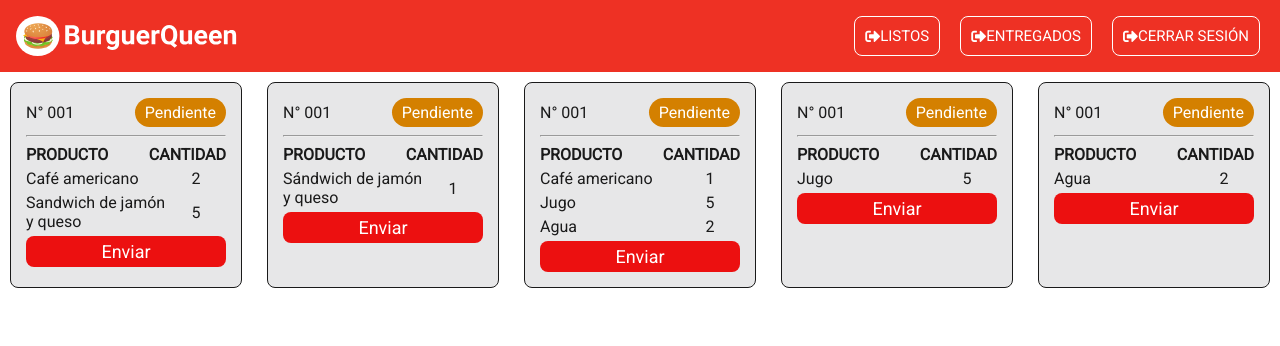
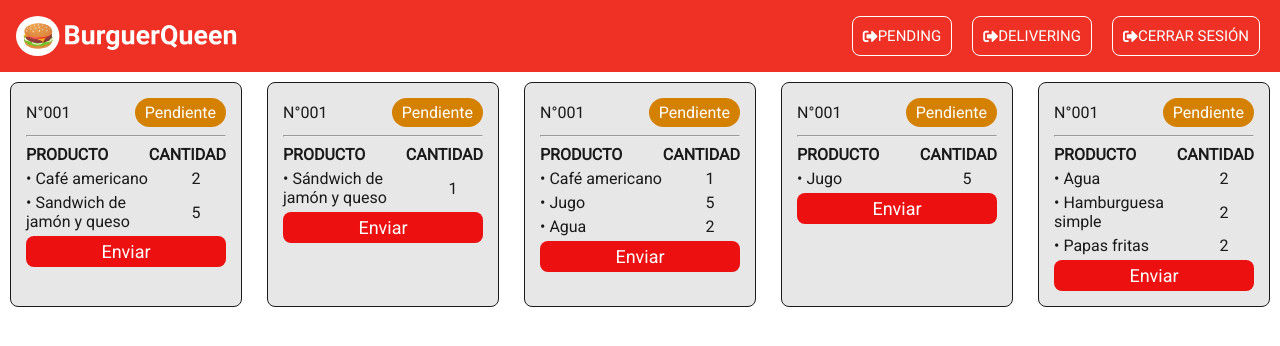
Before and after one commit to yajepanta/LIM013-fe-burger-queen-api-client, a React (Create React App) app in the folder burguer-queen-react/: page /chefPending in a window 1280 px wide. Shown: the top 346 px of the page. Built offline with nearby package versions, Linux system fonts and the light colour scheme.

Commit message:
routes in Nav.jsx

```diff
--- a/burguer-queen-react/src/pages/ChefDelivering/ChefDelivering.js
+++ b/burguer-queen-react/src/pages/ChefDelivering/ChefDelivering.js
@@ -0,0 +1,42 @@
+import { useEffect, useState } from 'react';
+import '../ChefPending/ChefPending.css';
+
+import Nav from '../commons/Nav/Nav';
+import Card from '../../pages/commons/Card/components/Card.js';
+
+import calculateDate from '../../utils/dates.js';
+import { getAllOrders } from '../../controller/orders.js';
+
+const dateEntry = new Date('Sat Jan 16 2021 22:46:57 GMT-0500');
+const dateProcessed = new Date();
+
+const ChefDelivering = ()  => {
+
+    //const [ arrayOrders , setArrayOrders ] = useState();
+
+    /* useEffect(() => {
+        /* async function getData(url) {
+            const response = await fetch(url);
+            const result = await response.json();
+            setArrayOrders(result);
+        }
+
+        getData('http://localhost:5000/orders')
+        getAllOrders()
+            .then(data => { return setArrayOrders(data) })
+            .catch(err => console.log(err))
+
+    }, []) */
+
+    return (
+        <div>
+            <Nav className="nav-bar"/>
+            <div className='card-container'>
+
+            </div>
+        </div>
+
+    )
+}
+
+export default ChefDelivering;
--- a/burguer-queen-react/src/pages/ChefPending/ChefPending.js
+++ b/burguer-queen-react/src/pages/ChefPending/ChefPending.js
@@ -161,6 +161,28 @@ const ChefPending = ()  => {
                 "type": "breakfast",
                 "dateEntry": "01/01/2020 15:00:00"
               }
+            },
+            {
+                "qty": 2,
+                "product": {
+                    "_id":4,
+                   "name":"Hamburguesa simple",
+                   "price":"10.00",
+                   "image":"https://image.freepik.com/foto-gratis/vista-lateral-hamburguesa-carne-res-queso-derretido-verduras-sobre-tabla-madera_140725-11865.jpg",
+                   "type": "lunch",
+                   "dateEntry": null
+                },
+            },
+            {
+                "qty": 2,
+                "product": {
+                    "_id":5,
+                   "name":"Papas fritas",
+                   "price":"5.00",
+                   "image":"https://image.freepik.com/foto-gratis/papas-fritas_144627-12398.jpg",
+                   "type": "lunch",
+                   "dateEntry": null
+                }
             }
           ],
           "status": "delivering",
@@ -176,7 +198,7 @@ const ChefPending = ()  => {
                 {/* <span>{calculateDate(dateEntry, dateProcessed)}</span> */}
                 {
                     arrayOrders.map( order => {
-                        console.log('order', order);
+                        //console.log('order', order);
                         return <Card
                             key = {order._id}
                             props = {{
--- a/burguer-queen-react/src/pages/Login/Login.css
+++ b/burguer-queen-react/src/pages/Login/Login.css
@@ -1,11 +1,16 @@
+.flex-center {
+    display: flex;
+    align-items: center;
+    justify-content: center;
+}
+
 .login-view {
     background-image: url('../../assets/images/login-bg.png');
-    width: 100vw;
     height: 100vh;
-    backdrop-filter: blur(100px);
-    display: flex;
-    justify-content: center;
-    align-items: center;
+    width: 100%;
+    background-size: cover;
+    background-repeat: no-repeat;
+    background-position: center;
 }
 
 .login-container {
@@ -13,12 +18,9 @@
     height: 300px;
     background: rgba(255, 255, 255, 0.46);
     border-radius: 50px;
-    padding: 30px 0 30px 0;
-    display: flex;
+    padding: 30px 10px;
     flex-direction: column;
     justify-content:space-between;
-    align-items: center;
-
 }
 
 .login-container img {
@@ -27,8 +29,7 @@
 }
 
 .login-button {
-
-    width: 400px;
+    width: 90%;
     height: 60px;
     background: #5E9732;
     border: none;
@@ -38,6 +39,8 @@
     font-size: 20px;
     line-height: 47px;
     color: #FFFFFF;
+    margin-top: 10px;
+    outline: none;
 }
 
 .login-button:hover {
@@ -45,7 +48,7 @@
 }
 
 .row-login {
-    width: 100%;
+    width: 90%;
     display: flex;
     margin-top: 10px;
 }
--- a/burguer-queen-react/src/pages/Login/components/Input/Input.css
+++ b/burguer-queen-react/src/pages/Login/components/Input/Input.css
@@ -5,17 +5,9 @@
     background: #FFFFFF;
     border-radius: 50px;
     font-size: 20px;
-    color: grey;
+    color:#010101;
     border: none;
     outline: none;
-}
-
-.input-login::placeholder {
-    line-height: 47px;
-    color: grey;
-    text-align: center;
-    vertical-align: auto;
-
 }
 
 .input-error {
--- a/burguer-queen-react/src/pages/Login/components/Label/Label.css
+++ b/burguer-queen-react/src/pages/Login/components/Label/Label.css
@@ -1,6 +1,6 @@
 .label-login {
     width: 30%;
-    color: rgba(26, 26, 26, 0.77);
+    color: #010101;
     font-size: 20px;
     line-height: 50px;
 }
--- a/burguer-queen-react/src/pages/commons/Card/components/Card.js
+++ b/burguer-queen-react/src/pages/commons/Card/components/Card.js
@@ -1,11 +1,10 @@
 import '../components/Card.css';
 
 const Card = ({props}) => {
-    //console.log('props', props);
     return(
         <div className='card'>
             <div className='card-title flex'>
-                <span>N° 001</span>
+                <span>N°001</span>
                 <span className='chip-estado'>Pendiente</span>
             </div>
             <hr></hr>
@@ -15,7 +14,7 @@ const Card = ({props}) => {
                     <span className='bold'>CANTIDAD</span>
                 </div>
 
-                {props.products.map(product => <li className='row flex'><span className='product'>{product.product.name}</span><span className='qty'>{product.qty}</span></li>)}
+                {props.products.map(product => <li className='row flex'><span className='product'> • {product.product.name}</span><span className='qty'>{product.qty}</span></li>)}
 
                 <button className='btn-send'>Enviar</button>
             </div>
--- a/burguer-queen-react/src/pages/commons/Nav/Nav.jsx
+++ b/burguer-queen-react/src/pages/commons/Nav/Nav.jsx
@@ -7,11 +7,22 @@ import './Nav.css';
 
 const cookies = new Cookies();
 
-const logOut = () => {
+const routes = (e) => {
+    switch(e.target.name){
+        case ("pending"): window.location.href = './chefPending';
+        break;
+        case ("delivering"): window.location.href = './chefDelivering';
+        break;
+        case ("logout"): {
+            cookies.remove('cookieSession', {path:'/'});
+            cookies.remove('cookieEmail', {path:'/'})
+            window.location.href = './';
+        }
+        break;
+
+    }
     //cookies.remove('id', {path:'/'});
-    cookies.remove('cookieSession', {path:'/'});
-    cookies.remove('cookieEmail', {path:'/'})
-    window.location.href = './';
+
 }
 
 const Nav = () => {
@@ -21,13 +32,13 @@ const Nav = () => {
             <nav>
                 <img src={logo} alt="logo"></img>
                 <div className='options flex-row'>
-                    <button className="btn-logout">
-                        <i className="fas fa-sign-out-alt"></i> LISTOS
+                    <button className="btn-logout" name ="pending" onClick={routes}>
+                        <i className="fas fa-sign-out-alt"></i> PENDING
                     </button>
-                    <button className="btn-logout">
-                        <i className="fas fa-sign-out-alt"></i> ENTREGADOS
+                    <button className="btn-logout" name ="delivering" onClick={routes}>
+                        <i className="fas fa-sign-out-alt"></i> DELIVERING
                     </button>
-                    <button className="btn-logout" onClick={logOut}>
+                    <button className="btn-logout" name ="logout" onClick={routes}>
                         <i className="fas fa-sign-out-alt"></i> CERRAR SESIÓN
                     </button>
                 </div>
--- a/burguer-queen-react/src/router/Router.js
+++ b/burguer-queen-react/src/router/Router.js
@@ -2,7 +2,8 @@ import React from 'react';
 import {BrowserRouter, Switch, Route} from 'react-router-dom';
 import Login from '../pages/Login/Login.js';
 import Home from '../pages/Home/Home.js';
-import ChefPending from '../pages/ChefPending/ChefPending.js'
+import ChefPending from '../pages/ChefPending/ChefPending.js';
+import ChefDelivering from '../pages/ChefDelivering/ChefDelivering.js';
 
 const Routes = () => {
     return(
@@ -11,6 +12,7 @@ const Routes = () => {
                 <Route exact path='/' component={Login}/>
                 <Route exact path='/home' component={Home}/>
                 <Route exact path='/chefPending' component={ChefPending}/>
+                <Route exact path='/chefDelivering' component={ChefDelivering}/>
             </Switch>
         </BrowserRouter>
     )
```
Also changed, not shown: 1 other file (tests, documents, lock files or other folders).
